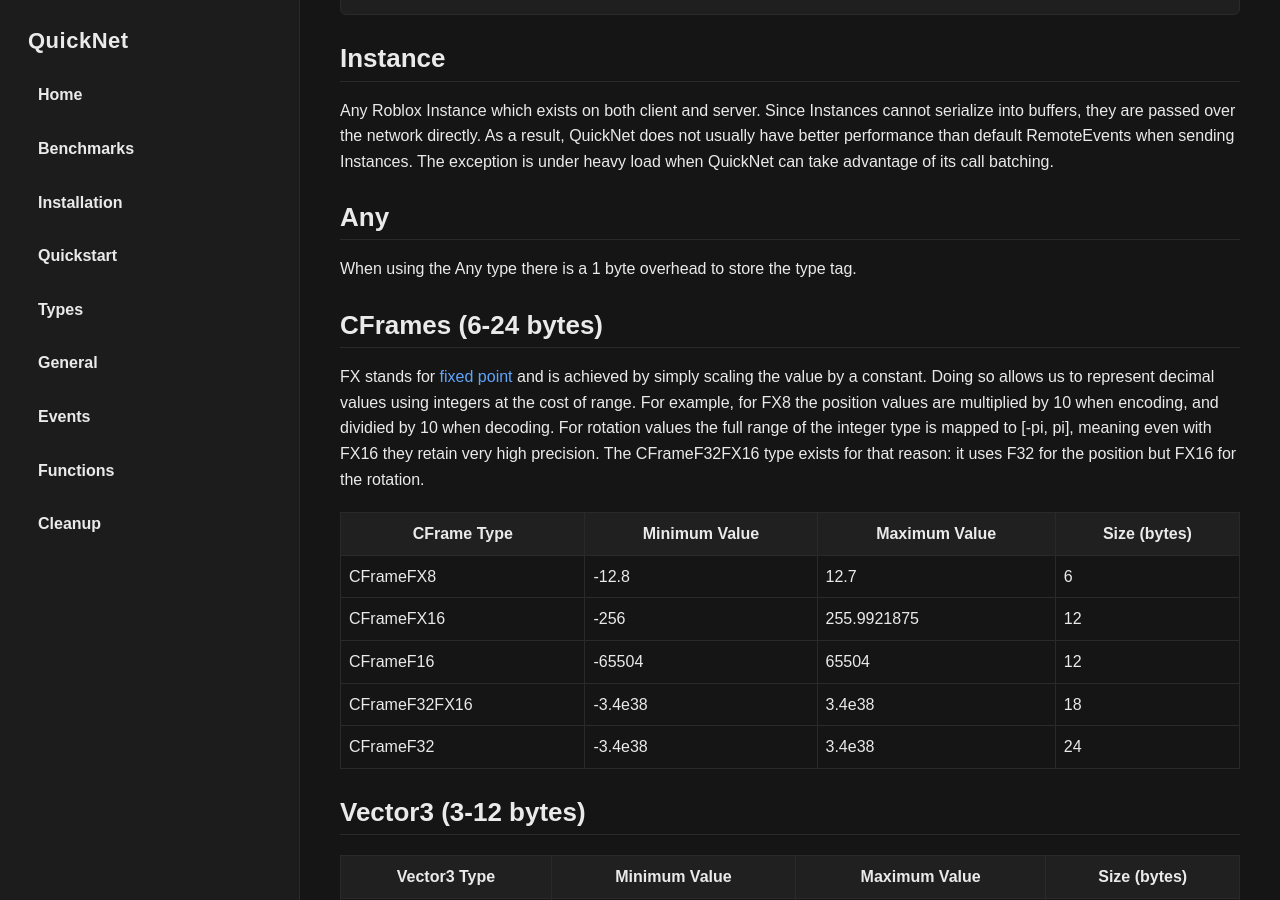
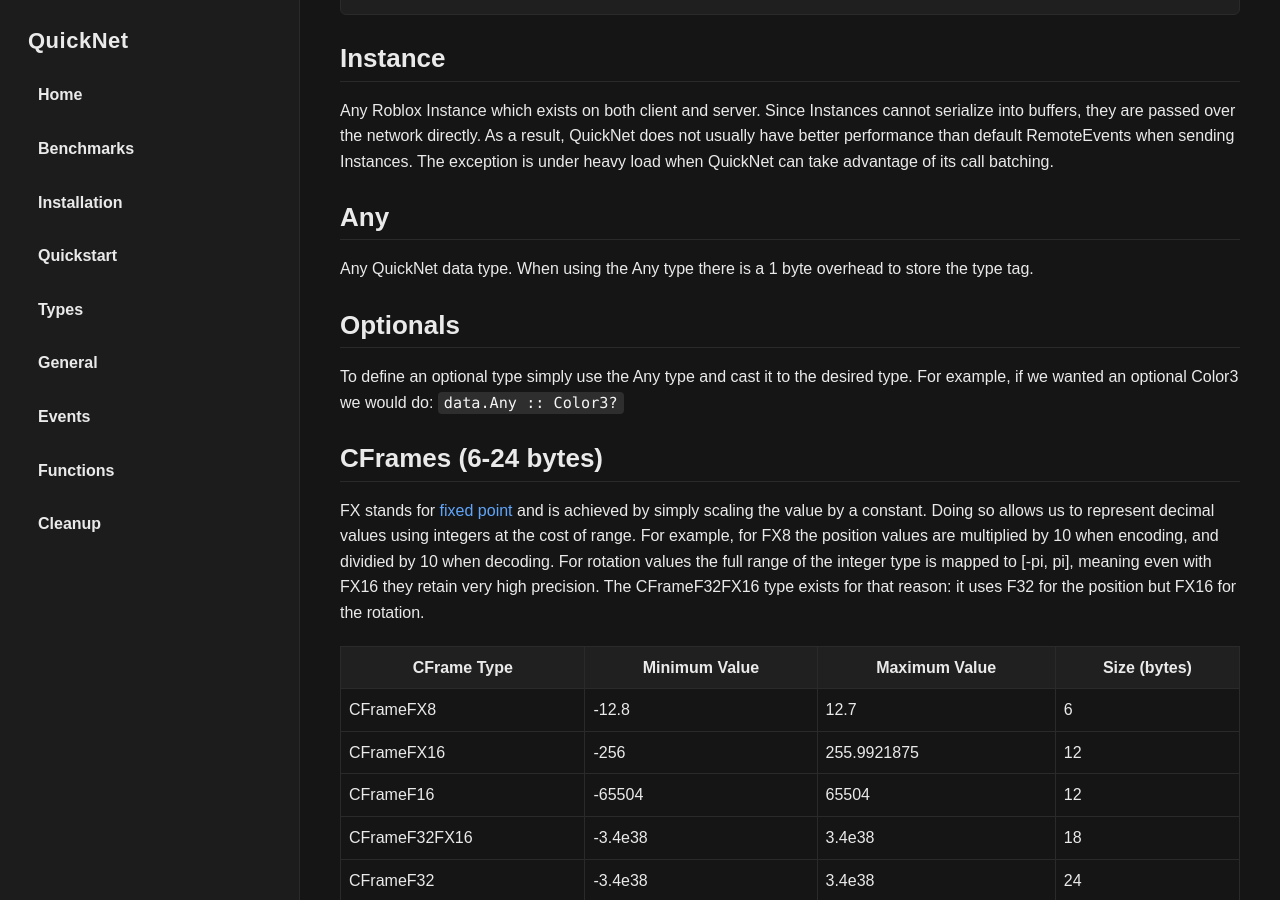
Before and after one commit to breadboardengineer1234/QuickNet, a Jekyll site: the page built from docs/types.md, in a window 1280 px wide and 900 px high, scrolled down 1888 px. Built offline with Jekyll 4.4.1, drawn with Linux system fonts in a browser that asks for light colours.

Commit message:
Update types.md

````diff
--- a/docs/types.md
+++ b/docs/types.md
@@ -58,7 +58,10 @@ QuickNet:setEnumItems(enums)
 Any Roblox Instance which exists on both client and server. Since Instances cannot serialize into buffers, they are passed over the network directly. As a result, QuickNet does not usually have better performance than default RemoteEvents when sending Instances. The exception is under heavy load when QuickNet can take advantage of its call batching.
 
 ## Any
-When using the Any type there is a 1 byte overhead to store the type tag.
+Any QuickNet data type. When using the Any type there is a 1 byte overhead to store the type tag.
+
+## Optionals
+To define an optional type simply use the Any type and cast it to the desired type. For example, if we wanted an optional Color3 we would do: ```data.Any :: Color3?```
 
 ## CFrames (6-24 bytes)
 FX stands for [fixed point](https://en.wikipedia.org/wiki/Fixed-point_arithmetic) and is achieved by simply scaling the value by a constant. Doing so allows us to represent decimal values using integers at the cost of range. For example, for FX8 the position values are multiplied by 10 when encoding, and dividied by 10 when decoding. For rotation values the full range of the integer type is mapped to [-pi, pi], meaning even with FX16 they retain very high precision. The CFrameF32FX16 type exists for that reason: it uses F32 for the position but FX16 for the rotation.
````
